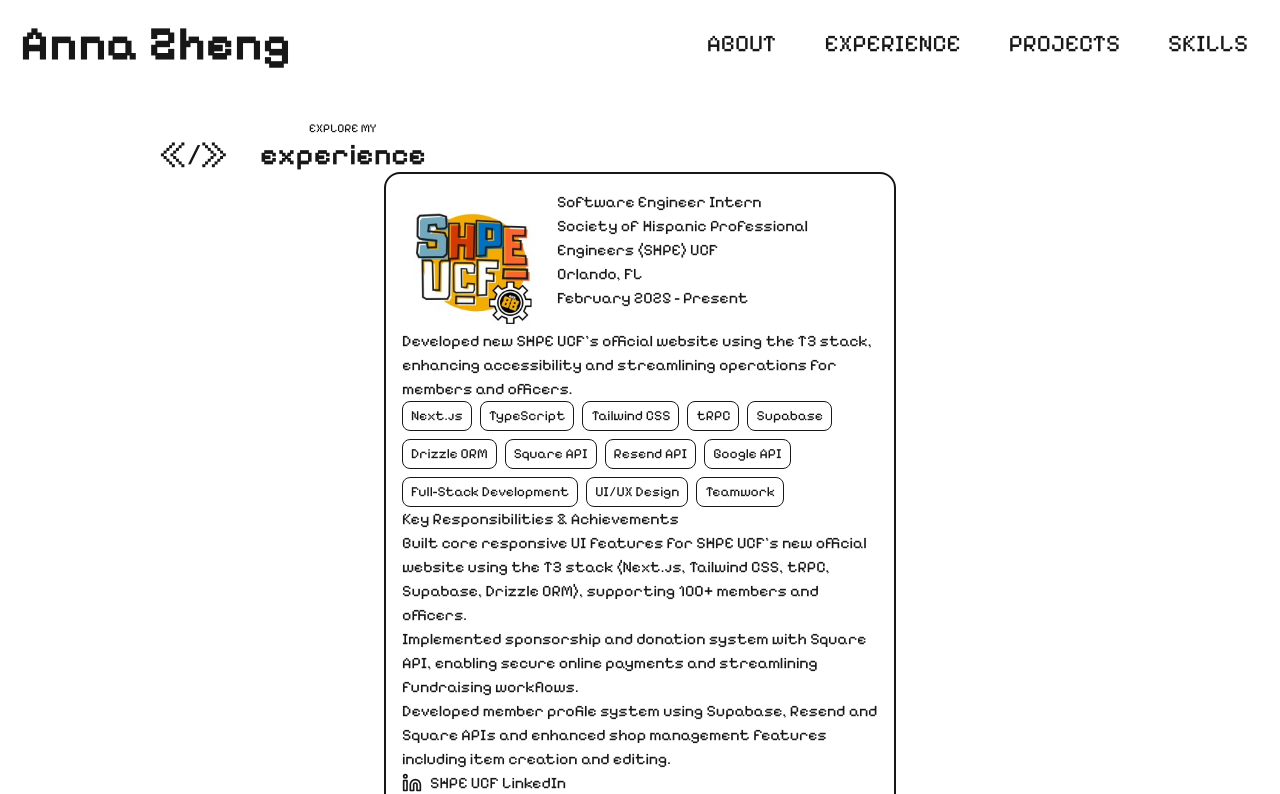
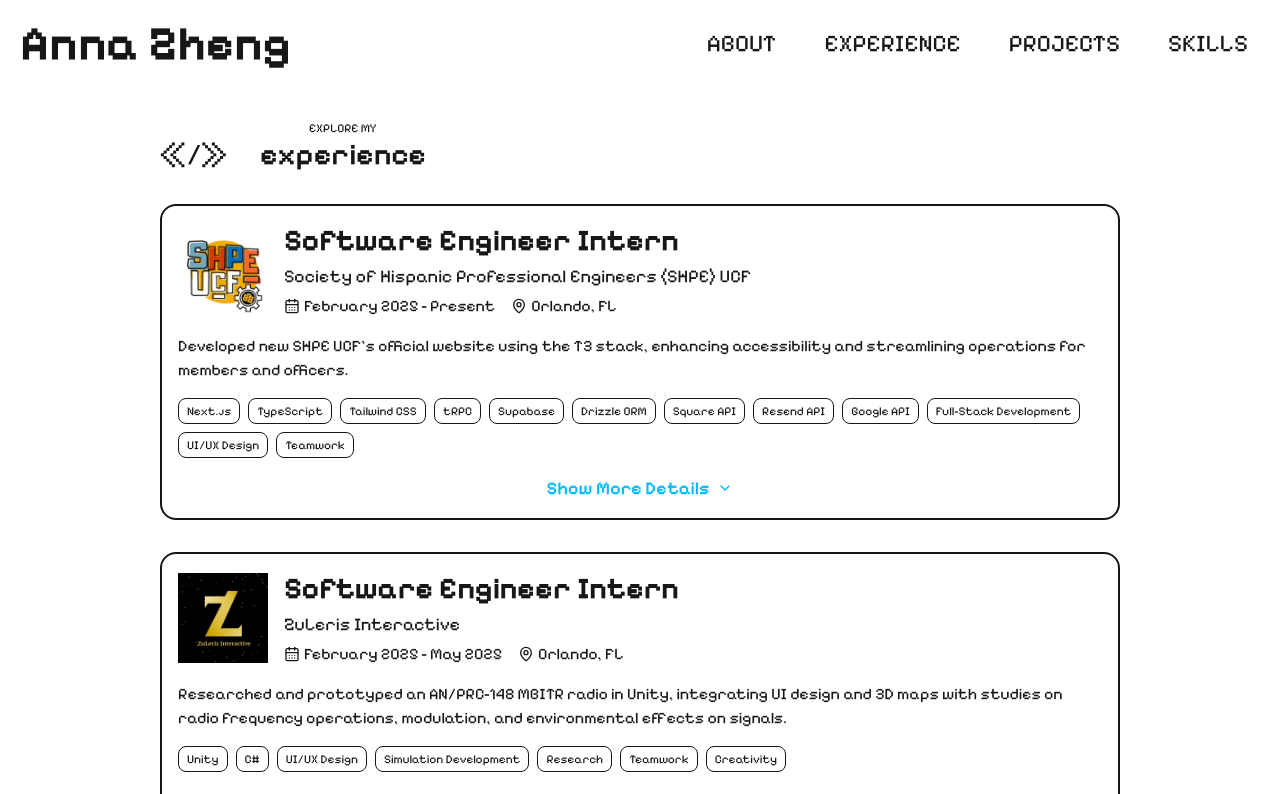
Before and after one commit to crimzxun/anna-portfolio, a Next.js app: page /experience in a window 1280 px wide. Shown: the top 794 px of the page. Built offline with nearby package versions, Linux system fonts and the light colour scheme.

Commit message:
experience card design donee mayhaps

```diff
--- a/src/_components/experience-card.tsx
+++ b/src/_components/experience-card.tsx
@@ -1,57 +1,104 @@
+import Image from "next/image";
+import { useState } from "react";
+import { LuCalendarDays, LuChevronDown, LuMapPin } from "react-icons/lu";
+import { AnimatePresence, motion } from "framer-motion";
+import { ExperienceData } from "@/_utils/experience";
 import { iconMap } from "@/_utils/constants";
-import { experience, ExperienceData } from "@/_utils/experience";
-import Image from "next/image";
 
 type ExperienceCardProps = {
     experience: ExperienceData;
 };
 
-export default function ExperienceCard({experience}: ExperienceCardProps) {
+export default function ExperienceCard({ experience }: ExperienceCardProps) {
+    const [showMore, setShowMore] = useState(false);
+
     return (
-        <div className="w-full max-w-lg mx-auto p-4 border-double border-2 rounded-2xl flex flex-col transition-transform duration-300 hover:scale-105 hover:shadow-[0_0_10px_rgba(255,255,255,0.6),0_0_20px_rgba(255,255,255,0.4)]">
+        <div className="w-full mx-auto p-4 border-double border-2 rounded-2xl flex flex-col gap-4 transition-transform duration-300 hover:scale-105 hover:shadow-[0_0_10px_rgba(255,255,255,0.6),0_0_20px_rgba(255,255,255,0.4)]">
             {/* logo left, position + company right */}
-            <div className="flex gap-4">
+            <div className="flex items-center gap-4">
                 <div>
                     <Image
                         src={experience.logo.src}
                         alt={experience.logo.label}
-                        width={180}
-                        height={180}
-                        className=""
+                        width={90}
+                        height={90}
+                        className="object-cover"
                     />
                 </div>
-                <div className="flex flex-col">
-                    <h1>{experience.title}</h1>
-                    <span>{experience.company}</span>
-                    <span>{experience.location}</span>
+                <div className="flex flex-col gap-1">
+                    <h1 className="text-2xl sm:text-3xl font-bold">{experience.title}</h1>
+                    <p className="text-lg">{experience.company}</p>
+                    <div className="flex flex-col gap-1 sm:flex-row sm:gap-4">
+                        <div className="flex items-center gap-1">
+                            <LuCalendarDays className="w-4 h-4" />
                             <span>{experience.period}</span>
                         </div>
+                        <div className="flex items-center gap-1">
+                            <LuMapPin className="w-4 h-4" />
+                            <span>{experience.location}</span>
                         </div>
-            <div>
-                {experience.description}
                     </div>
+                </div>
+            </div>
+
+            {/* desc */}
+            <p>{experience.description}</p>
+
             {/* skills */}
             <div className="flex flex-wrap gap-2">
                 {experience.skills.map((skill, idx) => (
                     <div
                         key={idx}
-                        className="flex items-center px-2 py-1 border rounded-lg text-sm transition-transform duration-300 hover-scale-110 hover:shadow-[0_0_10px_rgba(255,255,255,0.6)]"
+                        className="flex items-center px-2 py-1 border rounded-lg text-xs transition-transform duration-300 hover:scale-110 hover:shadow-[0_0_10px_rgba(83,234,253,0.8)]"
                     >
-                        <span>{skill}</span>
+                        <span className="transition hover:scale-115 hover:text-cyan-300">
+                            {skill}
+                        </span>
                     </div>
                 ))}
             </div>
+
+            <button
+                onClick={() => setShowMore(!showMore)}
+                className="flex items-center justify-center gap-2 font-semibold text-lg text-sky-400 transform hover:underline hover:scale-110 cursor-pointer"
+            >
+                {showMore ? "Show Less" : "Show More Details"}
+                <motion.div
+                    animate={{ rotate: showMore ? 180 : 0, }}
+                    transition={{
+                        duration: 0.3,
+                        ease: "easeInOut",
+                    }}
+                >
+                    <LuChevronDown className="w-4 h-4" />
+                </motion.div>
+            </button>
+
+            <AnimatePresence>
+                {showMore && (
+                    <motion.div
+                        initial={{ opacity: 0, height: 0 }}
+                        animate={{ opacity: 1, height: "auto" }}
+                        exit={{ opacity: 0, height: 0 }}
+                        transition={{ duration: 0.3 }}
+                        className="overflow-hidden mt-4 space-y-4"
+                    >
                         <div>
-                <h2>Key Responsibilities & Achievements</h2>
-                {experience.responsibilities.map((responsibility, idx) => (
-                    <div
-                        key={idx}
-                    >
-                        <span>{responsibility}</span>
+                            {/* <span className="w-1 h-4 rounded-full bg-white" /> */}
+                            <h2 className="text-2xl font-bold">Key Responsibilities & Achievements</h2>
+                            <ul className="list-disc list-outside pl-4 space-y-1">
+                                {experience.responsibilities.map((resp, idx) => (
+                                    <li key={idx} className="pl-2">
+                                        {resp}
+                                    </li>
+                                ))}
+                            </ul>
                         </div>
-                ))}
-            </div>
+
+                        {experience.links && (
                             <div>
+                                <h2 className="text-2xl font-bold">Links & Resources</h2>
+                                <div className="flex flex-wrap gap-4">
                                     {experience.links?.map((link, idx) => {
                                         const Icon = iconMap[link.icon];
                                         return (
@@ -69,5 +116,10 @@
                                     })}
                                 </div>
                             </div>
+                        )}
+                    </motion.div>
+                )}
+            </AnimatePresence>
+        </div>
     );
 }
--- a/src/_components/experience.tsx
+++ b/src/_components/experience.tsx
@@ -9,7 +9,8 @@
         <div id="experience" className="font-pixel max-w-screen-lg mx-auto p-12 lg:p-8">
             <section>
                 <Title mini="EXPLORE MY" heading="experience" />
-                <div className="flex flex-col gap-8">
+
+                <div className="flex flex-col gap-8 mt-8">
                     {experience.map((exp) => (
                         <ExperienceCard key={exp.id} experience={exp} />
                     ))}
--- a/src/_utils/experience.ts
+++ b/src/_utils/experience.ts
@@ -1,5 +1,3 @@
-import { label } from "framer-motion/client";
-
 export type ExperienceData = {
     id: string;
     title: string;
@@ -60,17 +58,12 @@
             {
                 url: "https://www.instagram.com/shpeucf/",
                 label: "SHPE UCF Instagram",
-                icon: "external",
+                icon: "instagram",
             },
             {
                 url: "https://discord.com/invite/gRamS65mqT",
                 label: "SHPE UCF Discord",
-                icon: "external",
-            },
-            {
-                url: "https://www.tiktok.com/@shpe_ucf?_t=ZP-8x1AoD0oTDr&_r=1",
-                label: "SHPE UCF Discord",
-                icon: "external",
+                icon: "discord",
             },
         ],
     },
@@ -124,7 +117,7 @@
         },
         description: "Served as an ULA in the UCF College of Engineering & Computer Science, assisting professors and providing academic support and guidance to students in selected undergraduate courses.",
         responsibilities: [
-            "Guided **200+** students across **4 core computer science courses** and multiple semesters by assisting with debugging, providing strategic problem-solving guidance and optimization, and reinforcing core programming concepts.",
+            "Guided 200+ students across 4 core computer science courses and multiple semesters by assisting with debugging, providing strategic problem-solving guidance and optimization, and reinforcing core programming concepts.",
             "Organized and taught weekly lab sessions of 30+ students to introduce new programming topics, deliver live coding demonstrations, and reinforce lecture material through visual illustrations and step-by-step coding techniques.",
             "Held weekly office hours (in-person and virtual via Zoom, with additional support via Discord and email) to address technical questions, clarify complex topics, and provide individualized academic support.",
             "Led review sessions via Zoom and proctored exams/quizzes in ensuring academic integrity and smooth exam administration.",
```
Lines whose indentation alone changed are shown as unchanged.
